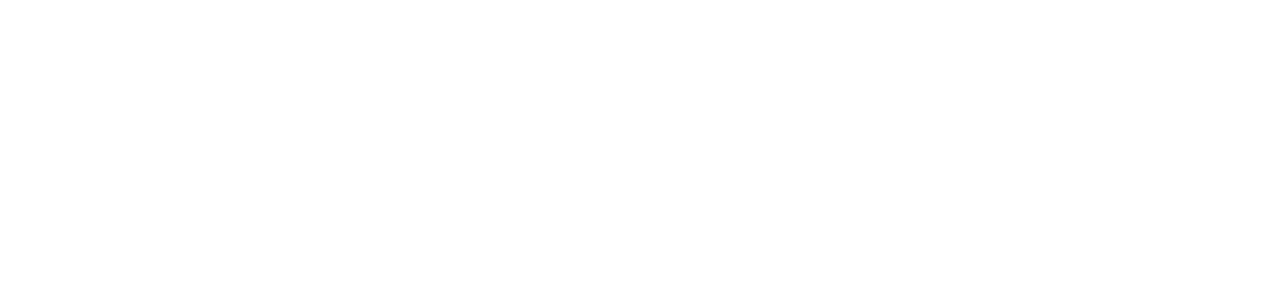
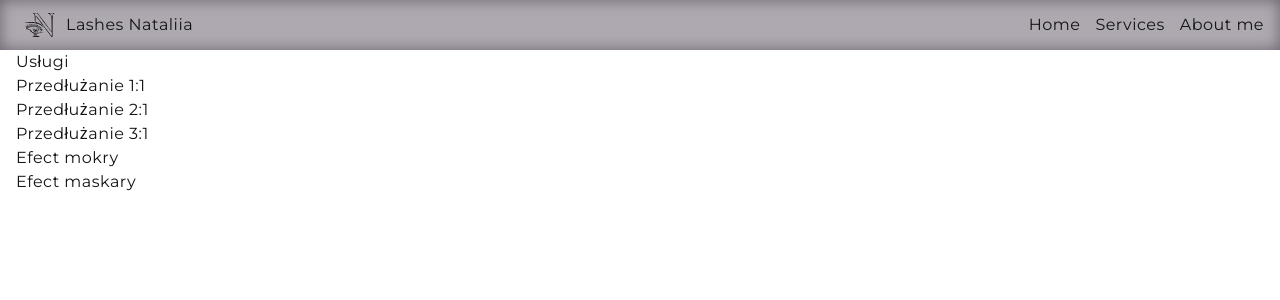
Before and after one commit to Dmytr0-kova1/Lashes-Studio, a React (Vite) app: page /services in a window 1280 px wide. Shown: the top 300 px of the page. Built offline with nearby package versions, Linux system fonts and the light colour scheme.

Commit message:
added services

```diff
--- a/src/App.jsx
+++ b/src/App.jsx
@@ -3,7 +3,7 @@ import { Route, Routes } from "react-router-dom";
 
 const Layout = lazy(() => import("./components/Layout"));
 const HomePage = lazy(() => import("./pages/HomePage"));
-const CatalogPage = lazy(() => import("./pages/CatalogPage"));
+const ServicesPage = lazy(() => import("./pages/ServicesPage"));
 const AboutMePage = lazy(() => import("./pages/AboutMePage"));
 const NotFoundPage = lazy(() => import("./pages/NotFoundPage"));
 
@@ -14,7 +14,7 @@ function App() {
         <Routes>
           <Route path="/" element={<Layout />}>
             <Route index element={<HomePage />} />
-            <Route path="catalog" element={<CatalogPage />} />
+            <Route path="services" element={<ServicesPage />} />
             <Route path="aboutMe" element={<AboutMePage />} />
           </Route>
           <Route path="*" element={<NotFoundPage />} />
--- a/src/components/Navigation.jsx
+++ b/src/components/Navigation.jsx
@@ -9,8 +9,8 @@ const Navigation = () => {
       <NavLink className={buildLinkClass} to="/">
         Home
       </NavLink>
-      <NavLink className={buildLinkClass} to="/catalog">
-        Catalog
+      <NavLink className={buildLinkClass} to="/services">
+        Services
       </NavLink>
       <NavLink className={buildLinkClass} to="/aboutMe">
         About me
--- /dev/null
+++ b/src/components/ServicesList.jsx
@@ -0,0 +1,18 @@
+import React from "react";
+
+const ServicesList = () => {
+  return (
+    <section>
+      <h2>Usługi</h2>
+      <ul>
+        <li>Przedłużanie 1:1</li>
+        <li>Przedłużanie 2:1</li>
+        <li>Przedłużanie 3:1</li>
+        <li>Efect mokry</li>
+        <li>Efect maskary</li>
+      </ul>
+    </section>
+  );
+};
+
+export default ServicesList;
--- a/src/pages/CatalogPage.jsx
+++ /dev/null
@@ -1,7 +0,0 @@
-import React from "react";
-
-const CatalogPage = () => {
-  return <div></div>;
-};
-
-export default CatalogPage;
--- /dev/null
+++ b/src/pages/ServicesPage.jsx
@@ -0,0 +1,12 @@
+import Container from "../components/Container";
+import ServicesList from "../components/ServicesList";
+
+const ServicesPage = () => {
+  return (
+    <Container>
+      <ServicesList />
+    </Container>
+  );
+};
+
+export default ServicesPage;
```
